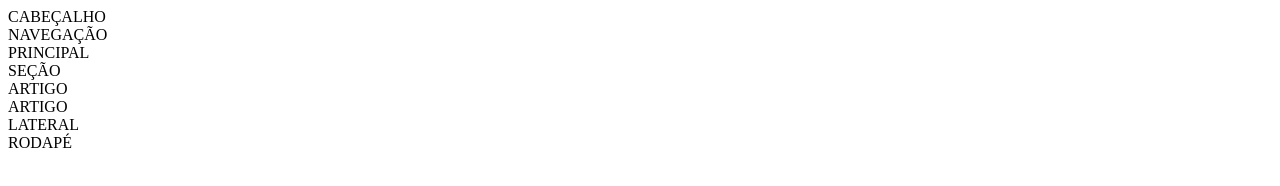
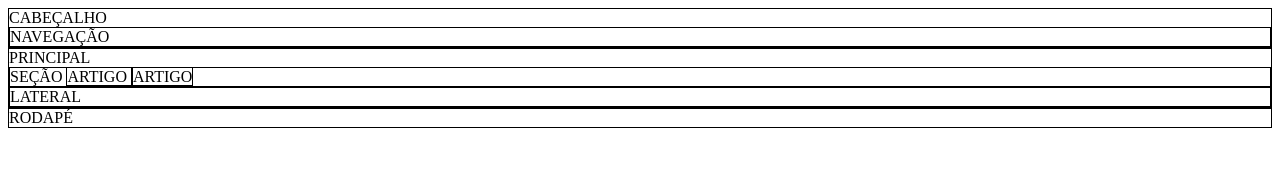
Before and after one commit to G-Amorim-DEV/aulas-front-css, a plain HTML site: page index.html in a window 1280 px wide. Drawn offline with Linux system fonts and the light colour scheme.

Commit message:
Cria pasta css e arquivo style.css; continua aplicação de semântica no HTML

```diff
--- /dev/null
+++ b/css/style.css
@@ -0,0 +1,14 @@
+header{
+    /* font-size: 100px; comando que aumenta o texto */
+
+    border: 1px solid black;
+    /* background-color: aqua; Comando para alterar a cor de fundo */
+}
+
+nav, main, article, aside, footer, section{
+    border: 1px solid black;
+}
+
+article{
+    display: inline;
+}
--- a/index.html
+++ b/index.html
@@ -2,9 +2,12 @@
 <html lang="pt-br">
 
 <head>
+
     <meta charset="UTF-8">
     <meta name="viewport" content="width=device-width, initial-scale=1.0">
     <title>Estruturas Semânticas</title>
+   <link rel="stylesheet" href="css/style.css">  <!-- Conexão de arquivo HTML e CSS.  -->
+
 </head>
 
 <body>
@@ -44,4 +47,5 @@
     </footer>
 
 </body>
+
 </html>
```
